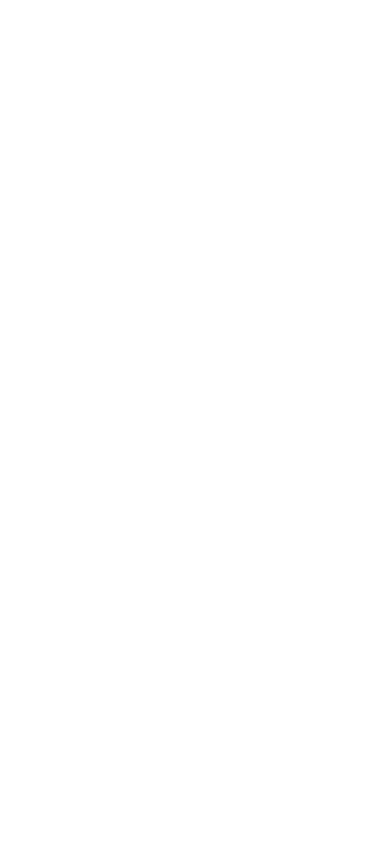
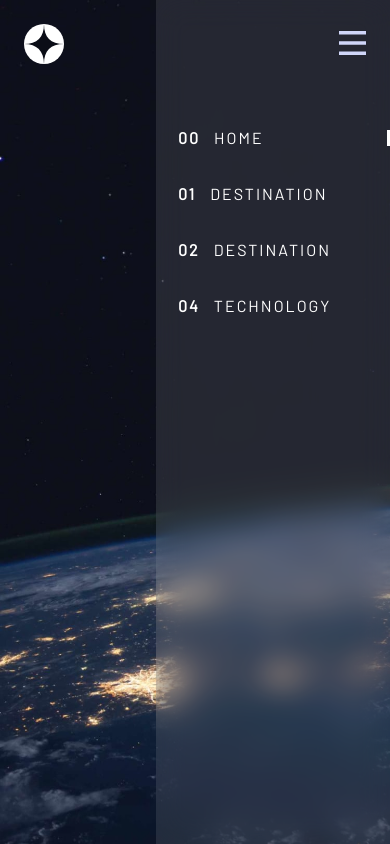
Before and after one commit to lasha-abuladze/space-tourism, a website: page index.html in a window 390 px wide. Drawn offline with Linux system fonts and the light colour scheme.

Commit message:
feat: implement header and mobile navigation menu with styles

```diff
--- a/app/main.scss
+++ b/app/main.scss
@@ -0,0 +1,161 @@
+
+@font-face {
+    font-family: 'Barlow Regular';
+    src: url(./fonts/Barlow-Regular.ttf) format('truetype');
+    // font-weight: 100;
+    font-style: normal;
+    font-display: swap;
+}
+
+
+@font-face {
+    font-family: 'Bellefair Regular';
+    src: url(./fonts/Bellefair-Regular.ttf) format('truetype');
+    // font-weight: 100 800;
+    font-style: normal;
+    font-display: swap;
+}
+
+
+/// color variables
+
+$color--blue: #0B0D17;
+$color--blue-light: #D0D6F9;
+$color--white: #FFFFFF;
+
+
+//// font variables
+
+$font--Barlow: "Barlow Regular";
+$font--Bellefair: "Bellefair Regular";
+
+
+/////////
+
+
+$transition: 0.3s;
+
+@mixin flex-row {
+    display: flex;
+    flex-direction: row;
+    align-items: center;
+}
+
+@mixin flex-column {
+    display: flex;
+    flex-direction: column;
+    align-items: center;
+}
+
+.btn-gen {
+    width: fit-content;
+    background: none;
+    padding: 0;
+    border: none;
+    outline: none;
+    cursor: pointer;
+}
+
+.display-none {
+    display: none;
+}
+
+
+.navigation--closed {
+    transform: translateX(100%);
+}
+
+
+
+
+
+body {
+    background-image: url(./assets/home/background-home-mobile.jpg);
+    background-size: cover;
+    background-position: top;
+    background-repeat: no-repeat;
+    position: relative;
+
+    .main-header {
+        @include flex-row();
+        justify-content: space-between;
+        padding: 24px;
+        box-sizing: border-box;
+        position: relative;
+        overflow-x: clip;
+
+        .logo {
+            width: 40px;
+            height: 40px;
+        }
+
+        .navigation {
+            background-color: rgba($color--white, 0.1);
+            backdrop-filter: blur(15px);
+            position: absolute;
+            top: 0;
+            right: 0;
+            z-index: 0;
+            width: 60%;
+            height: 100vh;
+            text-align: left;
+            padding-top: 130px;
+            padding-left: 22px;
+            box-sizing: border-box;
+
+            .header--dec-line {
+                display: none;
+            }
+
+            .navigation--list {
+                @include flex-column();
+                align-items: start;
+                gap: 40px;
+                text-transform: uppercase;
+                font-family: $font--Barlow;
+
+                li {
+                    border-right: 3px solid none;
+                    box-sizing: border-box;
+                    width: 100%;
+                    cursor: pointer;
+                    transition: all $transition;
+
+                    a{
+                        width: 100%;
+                        height: 100%;
+                        display: flex;
+                        gap: 14px;
+                        color: $color--white;
+                        letter-spacing: 2px;
+                        font-size: 16px;
+                        .section--number {
+                            font-weight: bold;
+                        }
+                    }
+
+                    &:first-child {
+                        border-right: 3px solid $color--white;
+                    }
+
+                    &:hover{
+                        border-right: 3px solid $color--white;
+                    }
+                }
+            }
+        }
+
+        .close-open-btns {
+            z-index: 1;
+            .btn--menu {
+                img  {
+                    width: px;
+                    height: 24px;
+                }
+            }
+        }
+    }
+
+
+
+}
--- a/index.html
+++ b/index.html
@@ -14,5 +14,58 @@
 </head>
 <body>
 
+    <header class="main-header">
+        <img class="logo" src="./app/assets/shared/logo.svg" alt="#">
+
+        <nav class="navigation">
+
+            <!-- It will be visible at desktop screen -->
+            <div class="header--dec-line"></div>
+
+            <ul class="navigation--list">
+                <li>
+                    <a href="#">
+                        <span class="section--number">00</span>
+                        <span class="section--name">home</span>
+                    </a>
+                </li>
+
+                <li>
+                    <a href="#">
+                        <span class="section--number">01</span>
+                        <span class="section--name">destination</span>
+                    </a>
+                </li>
+
+                <li>
+                    <a href="#">
+                        <span class="section--number">02</span>
+                        <span class="section--name">destination</span>
+                    </a>
+                </li>
+
+                <li>
+                    <a href="#">
+                        <span class="section--number">04</span>
+                        <span class="section--name">technology</span>
+                    </a>
+                </li>
+            </ul>
+        </nav>
+
+        <div class="close-open-btns">
+
+            <button class="btn--close-nav btn--menu btn-gen display-none">
+                <img src="./app/assets/shared/icon-close.svg" alt="#">
+            </button>
+
+            <button class="btn--open-nav btn--menu btn-gen">
+                <img src="./app/assets/shared/icon-hamburger.svg" alt="#">
+            </button>
+
+        </div>
+    </header>
+
+
 </body>
 </html>
```
Also changed, not shown: app/fonts/Barlow-Regular.ttf (added), app/fonts/Bellefair-Regular.ttf (added), app/style.css, 1 other file.
